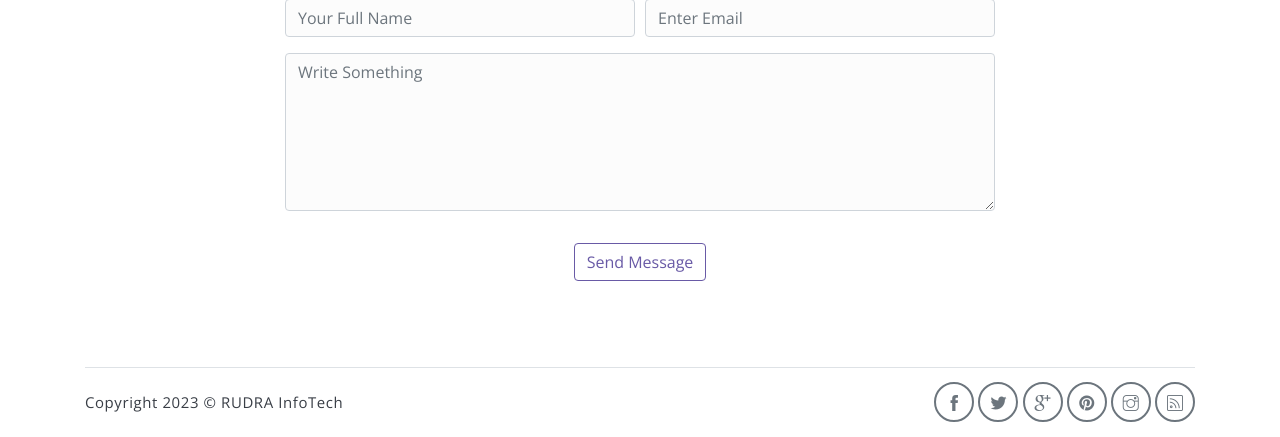
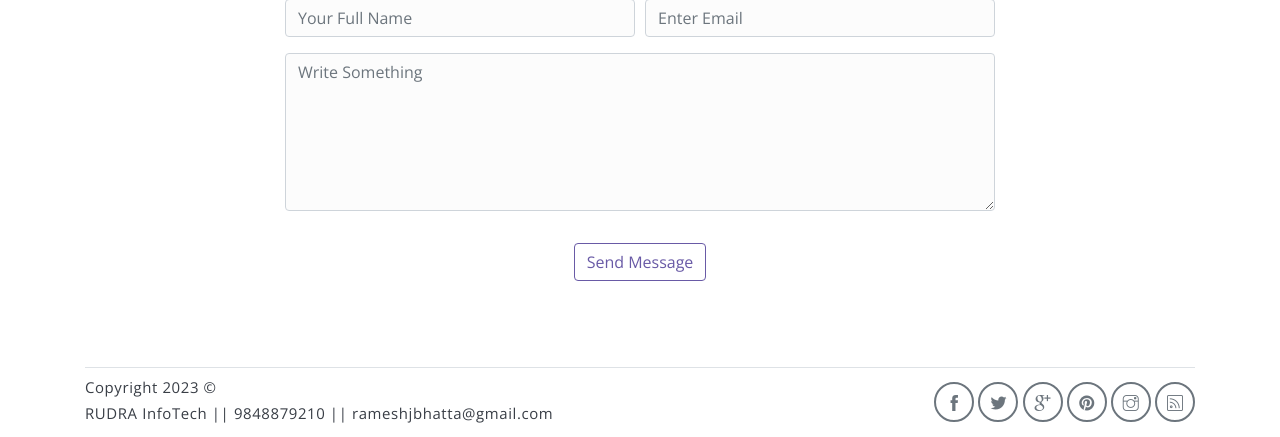
Before and after one commit to rameshjbhatta/Project1-Portfolio, a Django app: page / in a window 1280 px wide. Shown: the part 4370-4807 px from the top of the page. Run offline with Django 4.2, Linux system fonts and the light colour scheme; some libraries are stand-ins or nearby versions; some web fonts are replaced.

Commit message:
redirect hireme

```diff
--- a/portfolio/templates/index.html
+++ b/portfolio/templates/index.html
@@ -10,7 +10,7 @@
     <!-- font icons -->
     <link rel="stylesheet" href="{% static 'vendors/themify-icons/css/themify-icons.css' %}">
     <!-- Bootstrap + Meyawo main styles -->
-	<link rel="stylesheet" href="{% static 'css/meyawo.css' %}">
+	<link rel="stylesheet" href="{% static 'css/mystyle.css' %}">
 </head>
 <body data-spy="scroll" data-target=".navbar" data-offset="40" id="home">
 
@@ -59,7 +59,7 @@
             </h1>
             <p class="header-subtitle">SOFTWARE DEVELOPER</p>
 
-            <button class="btn btn-primary">Visit My Works</button>
+            <a href="#portfolio" class="btn btn-primary"> Visit My Works </a>
         </div>
     </header><!-- end of page header -->
 
@@ -382,13 +382,13 @@
     <!-- footer -->
     <div class="container">
         <footer class="footer">
-            <p class="mb-0">Copyright <script>document.write(new Date().getFullYear())</script> &copy; <a href="#">RUDRA InfoTech</a></p>
+            <p class="mb-0">Copyright <script>document.write(new Date().getFullYear())</script> &copy; <a href="#">RUDRA InfoTech || 9848879210 || rameshjbhatta@gmail.com</a></p>
             <div class="social-links text-right m-auto ml-sm-auto">
                 <a href="https://www.facebook.com/rameshbhattaa" class="link" target="_blank"><i class="ti-facebook"></i></a>
                 <a href="javascript:void(0)" class="link"><i class="ti-twitter-alt"></i></a>
                 <a href="javascript:void(0)" class="link"><i class="ti-google"></i></a>
                 <a href="javascript:void(0)" class="link"><i class="ti-pinterest-alt"></i></a>
-                <a href="https://www.instagram.com/rbhatta13/" class="link"><i class="ti-instagram"></i></a>
+                <a href="https://www.instagram.com/rbhatta13/" class="link" target="_blank"><i class="ti-instagram"></i></a>
                 <a href="javascript:void(0)" class="link"><i class="ti-rss"></i></a>
             </div>
         </footer>
```
Also changed, not shown: portfolio/static/css/mystyle.css (renamed from portfolio/static/css/meyawo.css).
